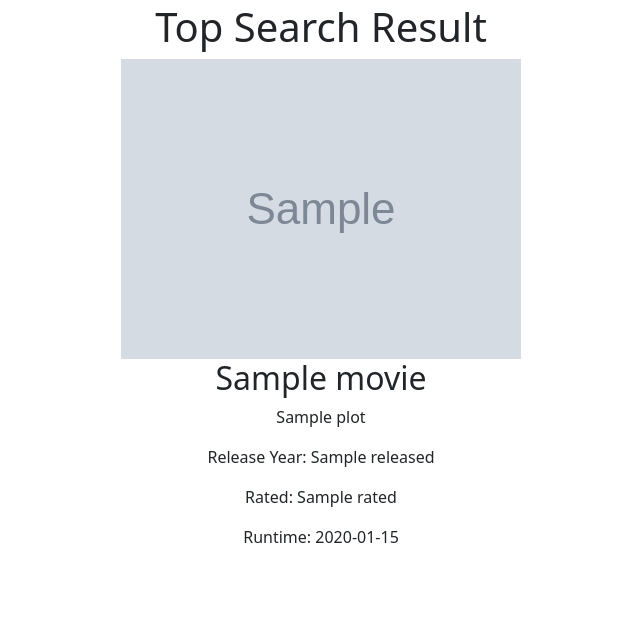
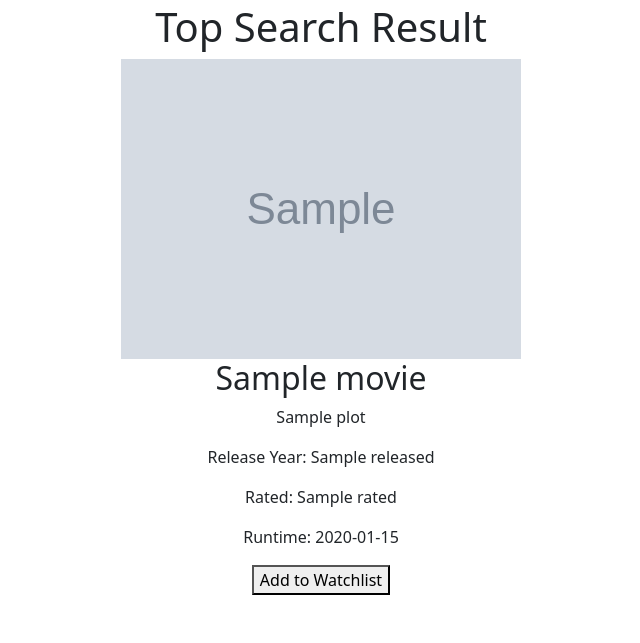
Before and after one commit to HaliTran/movie-manager, a Flask app: template final/templates/index.html in a window 1280 px wide. Shown: the part 219-862 px from the top of the page, without its empty margins (319-959 px from the left). Before the commit the page ends 762 px from the top, so only its background shows below. Run offline with Flask 3, Linux system fonts and the light colour scheme; the template is opened without the code that fills it: most values are stand-ins (such as "Sample title", 1, 10 or a date in 2020); grey boxes marked "Sample" are stand-in pictures.

Commit message:
Add hidden form to pass movie data to watchlist presenter

```diff
--- a/final/app.py
+++ b/final/app.py
@@ -11,7 +11,7 @@ app = flask.Flask(__name__)
 
 app.add_url_rule('/', view_func=Index.as_view('index'), methods=["GET", "POST"])
 
-app.add_url_rule('/watchlist', view_func=Watchlist.as_view('watchlist'), methods=["GET"])
+app.add_url_rule('/watchlist', view_func=Watchlist.as_view('watchlist'), methods=["GET", "POST"])
 
 if __name__ == '__main__':
     app.run(host='0.0.0.0', port=5000, debug=True)
--- a/final/templates/index.html
+++ b/final/templates/index.html
@@ -35,7 +35,8 @@
 				<p>Please ensure your input is correct and try again</p>
 			</div>
 		{% else %}
-			<div class="w-50 m-auto text-center mt-3">
+			<div class="w-50 m-auto text-center mt-3 mb-5">
+				<div>
 					<h1>Top Search Result</h1>
 					<img src="{{ movie.Poster }}" alt="Movie poster for {{ movie.Title }}">
 					<h2>{{ movie.Title }}</h2>
@@ -44,6 +45,17 @@
 					<p>Rated: {{ movie.Rated }}</p>
 					<p>Runtime: {{ movie.Runtime }}</p>
 				</div>
+				<form action="{{ url_for('watchlist')}}" method="post">
+					<input type="hidden" id="movie" name="movie" value="{{ movie.Title }}">
+					<input type="hidden" id="plot" name="plot" value="{{ movie.Plot }}">
+					<input type="hidden" id="year" name="year" value="{{ movie.Released }}">
+					<input type="hidden" id="rated" name="rated" value="{{ movie.Rated }}">
+					<input type="hidden" id="runtime" name="runtime" value="{{ movie.Runtime }}">
+					<input type="hidden" id="id" name="id" value="{{ movie.imdbID }}">
+					<button type="submit">Add to Watchlist</button>
+				</form>
+			</div>
+
 		{% endif %}
 	{% endif %}
 
--- a/final/watchlist.py
+++ b/final/watchlist.py
@@ -4,3 +4,6 @@ from flask import render_template, redirect, request, url_for
 class Watchlist(MethodView):
     def get(self):
         return render_template("watchlist.html")
+
+    def post(self):
+        pass
```
Lines whose indentation alone changed are shown as unchanged.
